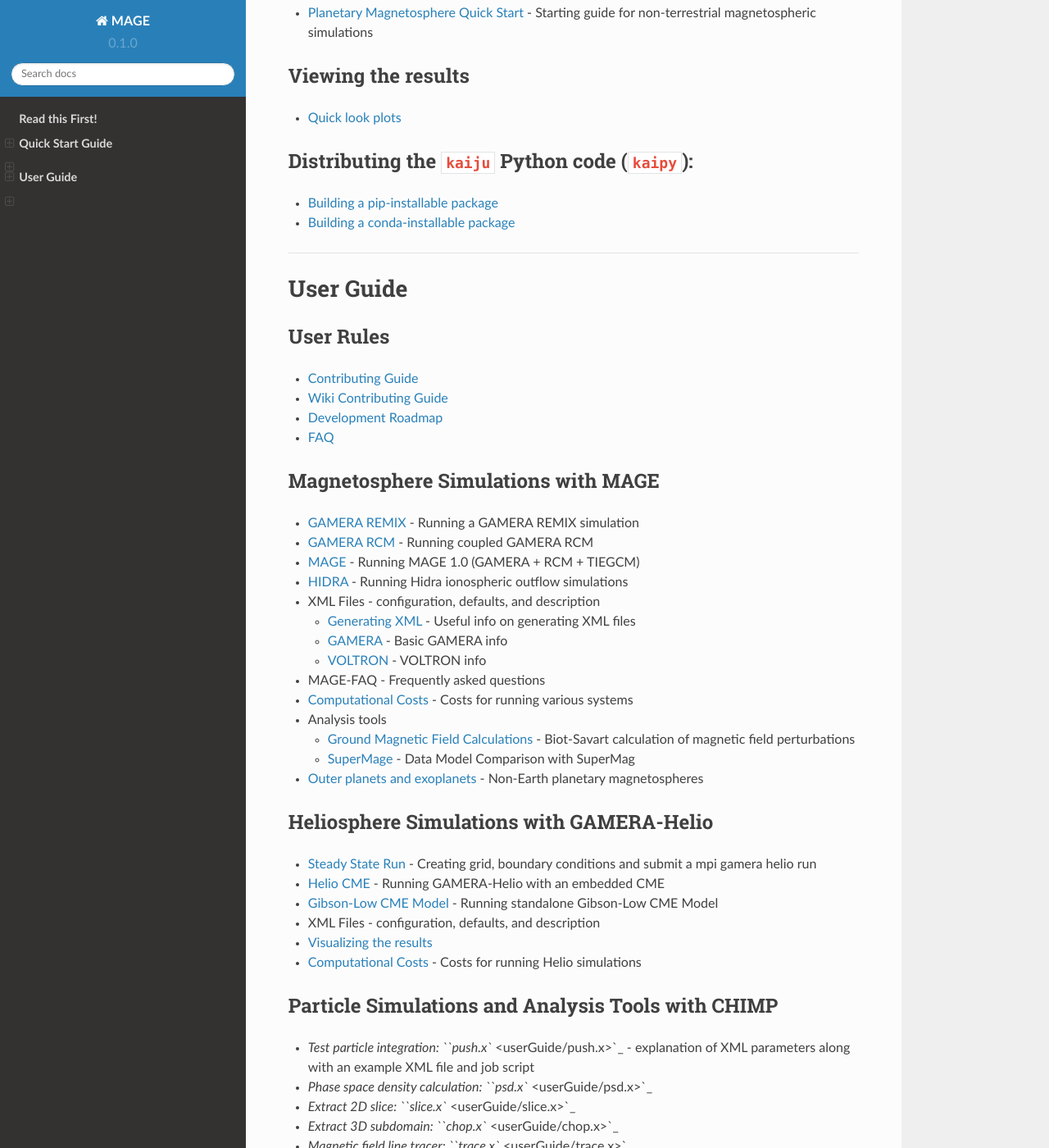
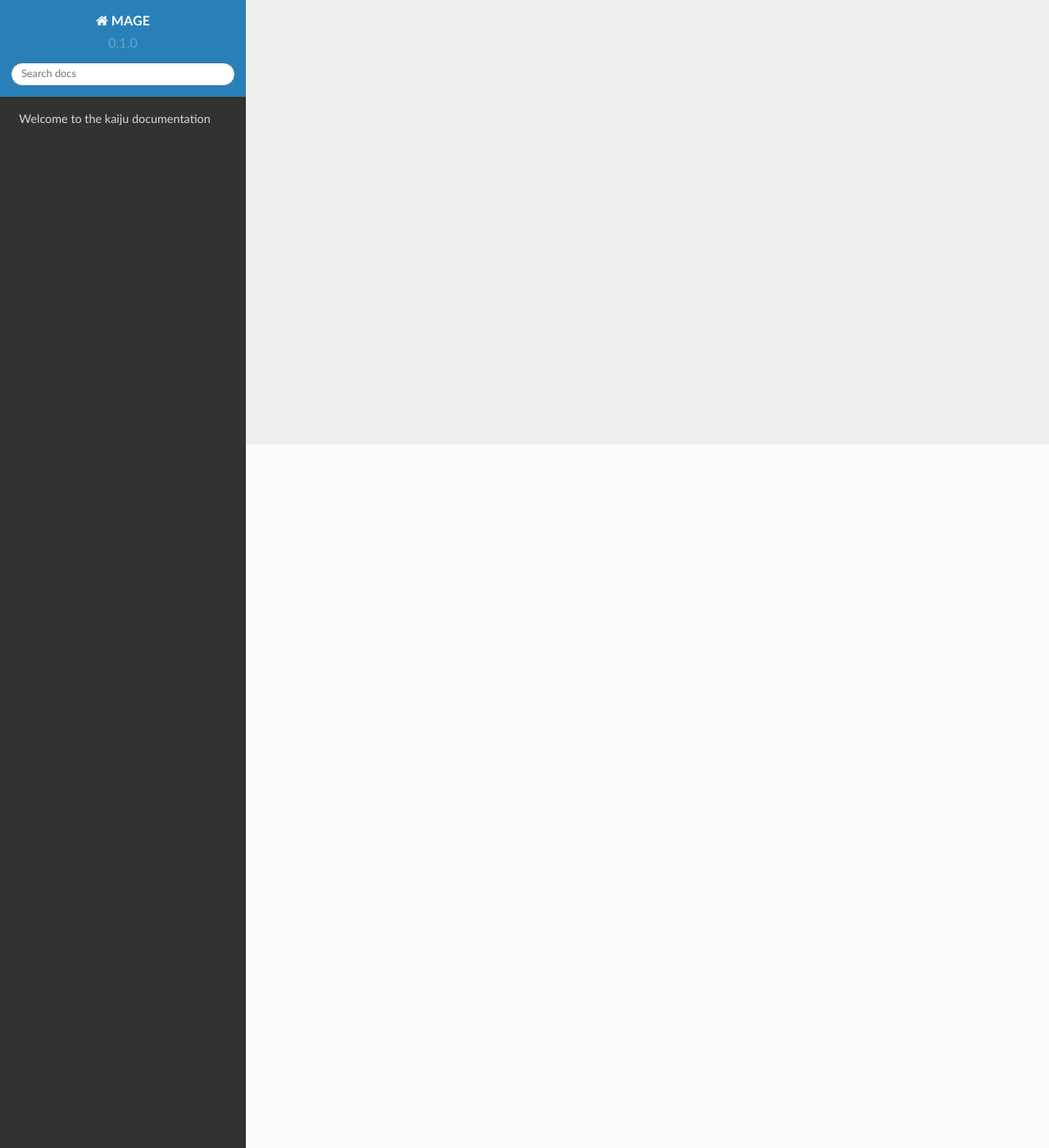
Before and after one commit to rgorby/MAGE, a Sphinx documentation site: the page built from docs/source/index.rst, in a window 1280 px wide and 1400 px high, scrolled down 858 px. Shown: the whole window at 82% size. Built offline with Sphinx 7.4.7 and the Read the Docs theme 2.0.0, drawn with Linux system fonts in a browser that asks for light colours; some of the changed text lies outside the part shown.

```diff
--- a/docs/source/index.rst
+++ b/docs/source/index.rst
@@ -2,160 +2,160 @@
    :format: html
 
 
-**Read this First!**
-========================
+Welcome to the kaiju documentation
+==================================
 
 **Use of any code contained in this repository or data produced by it is
 expected to respect these `Rules of the Road <roadrules>`_. For questions, please, `contact us <mailto:MAGEEC@LISTSERV.JHUAPL.EDU>`_.**
 
-**Code improvements and contributions are welcome, and should follow the
-pull request process outlined on `this page <userGuide/contributingGuide>`_.**
+.. **Code improvements and contributions are welcome, and should follow the
+.. pull request process outlined on `this page <userGuide/contributingGuide>`_.**
 
-**If you encounter issues go through the
-`Troubleshooting Guide <quickStart/trouble>`_ and `FAQ <userGuide/FAQ>`_ as well as `Google <https://www.google.com/>`_ before seeking help about your
-issue. If you're still having difficulty post a detailed description of
-your problem in the `#kaijuhelp <https://nasa-drive-cgs.slack.com/archives/C011V6V7YSJ>`_ Slack channel on the CGS workspace,
-where the developers and other users can try to assist you.**
+.. **If you encounter issues go through the
+.. `Troubleshooting Guide <quickStart/trouble>`_ and `FAQ <userGuide/FAQ>`_ as well as `Google <https://www.google.com/>`_ before seeking help about your
+.. issue. If you're still having difficulty post a detailed description of
+.. your problem in the `#kaijuhelp <https://nasa-drive-cgs.slack.com/archives/C011V6V7YSJ>`_ Slack channel on the CGS workspace,
+.. where the developers and other users can try to assist you.**
 
-----
+.. ----
 
-**Quick Start Guide** :raw-html-m2r:`<a name="quickStart"></a>`
-=======================================================================
+.. **Quick Start Guide** :raw-html-m2r:`<a name="quickStart"></a>`
+.. =======================================================================
 
-Building the code
------------------
+.. Building the code
+.. -----------------
 
 
-* `Prerequisites <quickStart/prerequisites>`_ - Setting up your system before you
-  clone the git repo
-* `Building kaiju <building/build>`_ - Building the code (new version)
-* `Verify installation <quickStart/tests>`_ - Testing your installation
-* `Performance <userGuide/performance>`_ - Performance Considerations
+.. * `Prerequisites <quickStart/prerequisites>`_ - Setting up your system before you
+..   clone the git repo
+.. * `Building kaiju <building/build>`_ - Building the code (new version)
+.. * `Verify installation <quickStart/tests>`_ - Testing your installation
+.. * `Performance <userGuide/performance>`_ - Performance Considerations
 
-Running the code
-----------------
+.. Running the code
+.. ----------------
 
 
-* `Geospace Quick Start Guide <quickStart/geoQuickStart>`_ - Starting guide for
-  geospace simulations
-* `Heliosphere Quick Start Guide <quickStart/helioQuickStart>`_ - Starting guide for
-  heliospheric simulations
-* `CHIMP Quick Start <quickStart/chimpQuickStart>`_ - Starting guide for test particle
-  simulations
-* `Planetary Magnetosphere Quick Start <quickStart/planetaryQuickStart>`_ - Starting
-  guide for non-terrestrial magnetospheric simulations
+.. * `Geospace Quick Start Guide <quickStart/geoQuickStart>`_ - Starting guide for
+..   geospace simulations
+.. * `Heliosphere Quick Start Guide <quickStart/helioQuickStart>`_ - Starting guide for
+..   heliospheric simulations
+.. * `CHIMP Quick Start <quickStart/chimpQuickStart>`_ - Starting guide for test particle
+..   simulations
+.. * `Planetary Magnetosphere Quick Start <quickStart/planetaryQuickStart>`_ - Starting
+..   guide for non-terrestrial magnetospheric simulations
 
-Viewing the results
--------------------
+.. Viewing the results
+.. -------------------
 
 
-* `Quick look plots <quickStart/quickLook>`_
+.. * `Quick look plots <quickStart/quickLook>`_
 
-Distributing the ``kaiju`` Python code (\ ``kaipy``\ ):
------------------------------------------------------------
+.. Distributing the ``kaiju`` Python code (\ ``kaipy``\ ):
+.. -----------------------------------------------------------
 
 
-* `Building a pip-installable package <distributing/kaipy_for_pip>`_
-* `Building a conda-installable package <distributing/kaipy_for_conda>`_
+.. * `Building a pip-installable package <distributing/kaipy_for_pip>`_
+.. * `Building a conda-installable package <distributing/kaipy_for_conda>`_
 
-----
+.. ----
 
-**User Guide** :raw-html-m2r:`<a name="userGuide"></a>`
-===============================================================
+.. **User Guide** :raw-html-m2r:`<a name="userGuide"></a>`
+.. ===============================================================
 
-User Rules
-----------
+.. User Rules
+.. ----------
 
 
-* `Contributing Guide <userGuide/contributingGuide>`_
-* `Wiki Contributing Guide <userGuide/wikiContributing>`_
-* `Development Roadmap <userGuide/developmentRoadmap>`_
-* `FAQ <userGuide/FAQ>`_
+.. * `Contributing Guide <userGuide/contributingGuide>`_
+.. * `Wiki Contributing Guide <userGuide/wikiContributing>`_
+.. * `Development Roadmap <userGuide/developmentRoadmap>`_
+.. * `FAQ <userGuide/FAQ>`_
 
-Magnetosphere Simulations with MAGE
------------------------------------
+.. Magnetosphere Simulations with MAGE
+.. -----------------------------------
 
 
-* `GAMERA REMIX <userGuide/gameraRemix>`_ - Running a GAMERA REMIX simulation
-* `GAMERA RCM <userGuide/gameraRCM>`_ - Running coupled GAMERA RCM
-* `MAGE <userGuide/mage>`_ - Running MAGE 1.0 (GAMERA + RCM + TIEGCM)
-* `HIDRA <userGuide/hidra>`_ - Running Hidra ionospheric outflow simulations
-* XML Files - configuration, defaults, and description
+.. * `GAMERA REMIX <userGuide/gameraRemix>`_ - Running a GAMERA REMIX simulation
+.. * `GAMERA RCM <userGuide/gameraRCM>`_ - Running coupled GAMERA RCM
+.. * `MAGE <userGuide/mage>`_ - Running MAGE 1.0 (GAMERA + RCM + TIEGCM)
+.. * `HIDRA <userGuide/hidra>`_ - Running Hidra ionospheric outflow simulations
+.. * XML Files - configuration, defaults, and description
 
-  * `Generating XML <userGuide/generatingXML>`_ - Useful info on generating XML files
-  * `GAMERA <userGuide/gameraXML>`_ - Basic GAMERA info
-  * `VOLTRON <userGuide/voltronXML>`_ - VOLTRON info
+..   * `Generating XML <userGuide/generatingXML>`_ - Useful info on generating XML files
+..   * `GAMERA <userGuide/gameraXML>`_ - Basic GAMERA info
+..   * `VOLTRON <userGuide/voltronXML>`_ - VOLTRON info
 
-* MAGE-FAQ - Frequently asked questions
-* `Computational Costs <userGuide/compCosts>`_ - Costs for running various systems
-* Analysis tools
+.. * MAGE-FAQ - Frequently asked questions
+.. * `Computational Costs <userGuide/compCosts>`_ - Costs for running various systems
+.. * Analysis tools
 
-  * `Ground Magnetic Field Calculations <userGuide/groundMag>`_ - Biot-Savart calculation of magnetic field perturbations
-  * `SuperMage <userGuide/superMAGE>`_ - Data Model Comparison with SuperMag
+..   * `Ground Magnetic Field Calculations <userGuide/groundMag>`_ - Biot-Savart calculation of magnetic field perturbations
+..   * `SuperMage <userGuide/superMAGE>`_ - Data Model Comparison with SuperMag
 
-* `Outer planets and exoplanets <userGuide/exoOuterPlanets>`_ - Non-Earth planetary magnetospheres
+.. * `Outer planets and exoplanets <userGuide/exoOuterPlanets>`_ - Non-Earth planetary magnetospheres
 
-Heliosphere Simulations with GAMERA-Helio
------------------------------------------
+.. Heliosphere Simulations with GAMERA-Helio
+.. -----------------------------------------
 
 
-* `Steady State Run <userGuide/steadyStateRun>`_ - Creating grid, boundary conditions and submit a mpi gamera helio run
-* `Helio CME <userGuide/helio-cme>`_ - Running GAMERA-Helio with an embedded CME
-* `Gibson-Low CME Model <userGuide/gibson-low>`_ - Running standalone Gibson-Low CME Model
-* XML Files - configuration, defaults, and description
-* `Visualizing the results <userGuide/helioVisualizing>`_
-* `Computational Costs <userGuide/compCostsHelio>`_ - Costs for running Helio simulations
+.. * `Steady State Run <userGuide/steadyStateRun>`_ - Creating grid, boundary conditions and submit a mpi gamera helio run
+.. * `Helio CME <userGuide/helio-cme>`_ - Running GAMERA-Helio with an embedded CME
+.. * `Gibson-Low CME Model <userGuide/gibson-low>`_ - Running standalone Gibson-Low CME Model
+.. * XML Files - configuration, defaults, and description
+.. * `Visualizing the results <userGuide/helioVisualizing>`_
+.. * `Computational Costs <userGuide/compCostsHelio>`_ - Costs for running Helio simulations
 
-Particle Simulations and Analysis Tools with CHIMP
---------------------------------------------------
+.. Particle Simulations and Analysis Tools with CHIMP
+.. --------------------------------------------------
 
 
-* `Test particle integration: ``push.x`` <userGuide/push.x>`_ - explanation of XML parameters along with an example XML file and job script
-* `Phase space density calculation: ``psd.x`` <userGuide/psd.x>`_
-* `Extract 2D slice: ``slice.x`` <userGuide/slice.x>`_
-* `Extract 3D  subdomain: ``chop.x`` <userGuide/chop.x>`_
-* `Magnetic field line tracer: ``trace.x`` <userGuide/trace.x>`_
-* `Ground magnetic perturbation calculation calculation: ``calcdb.x`` <userGuide/groundMag>`_
-* `CHIMP XML <userGuide/chimpXML>`_ - explanation of XML input files for CHIMP
+.. * `Test particle integration: ``push.x`` <userGuide/push.x>`_ - explanation of XML parameters along with an example XML file and job script
+.. * `Phase space density calculation: ``psd.x`` <userGuide/psd.x>`_
+.. * `Extract 2D slice: ``slice.x`` <userGuide/slice.x>`_
+.. * `Extract 3D  subdomain: ``chop.x`` <userGuide/chop.x>`_
+.. * `Magnetic field line tracer: ``trace.x`` <userGuide/trace.x>`_
+.. * `Ground magnetic perturbation calculation calculation: ``calcdb.x`` <userGuide/groundMag>`_
+.. * `CHIMP XML <userGuide/chimpXML>`_ - explanation of XML input files for CHIMP
 
-Rice Convection Model
----------------------
+.. Rice Convection Model
+.. ---------------------
 
 
-* `RCMX <userGuide/rcmx>`_ - Stand-alone RCM driver (rcm.x)
-* `XML Files <userGuide/rcm_xml>`_ - configuration, defaults, and description
-* `lambdautils <userGuide/lambdaUtils>`_ - Generating and testing rcmconfigs with lambdautils
-* `Diffuse precipitation <userGuide/wmutils>`_ - Electron loss and precipitation prescribed by wave models
+.. * `RCMX <userGuide/rcmx>`_ - Stand-alone RCM driver (rcm.x)
+.. * `XML Files <userGuide/rcm_xml>`_ - configuration, defaults, and description
+.. * `lambdautils <userGuide/lambdaUtils>`_ - Generating and testing rcmconfigs with lambdautils
+.. * `Diffuse precipitation <userGuide/wmutils>`_ - Electron loss and precipitation prescribed by wave models
 
-Comparing results with satellite data
--------------------------------------
+.. Comparing results with satellite data
+.. -------------------------------------
 
 
-* `msphsatcomp <userGuide/msphsatcomp>`_ - Comparison of terrestrial magnetosphere runs with satellite data
-* `heliosatcomp <userGuide/heliosatcomp>`_ - Comparison of heliosphere runs with satellite data
+.. * `msphsatcomp <userGuide/msphsatcomp>`_ - Comparison of terrestrial magnetosphere runs with satellite data
+.. * `heliosatcomp <userGuide/heliosatcomp>`_ - Comparison of heliosphere runs with satellite data
 
-Tools
------
+.. Tools
+.. -----
 
 
-* `Containerization <Pokeball>`_ - Early work on containerization/cloud computing
-* `Sublime Text <userGuide/Sublime_Text>`_ - Using sublime text for development
-* `Debugging <userGuide/debugging>`_ - Setting up and running the Allinea parallel debugger
-* `Globus Endpoint <userGuide/globusEndpoint>`_ - Sharing data at NCAR via Globus Endpoint
-* `NASA JupyterLab <userGuide/nasaJupyter>`_ - Using JupyterLab on NASA HEC systems to analyze results
+.. * `Containerization <Pokeball>`_ - Early work on containerization/cloud computing
+.. * `Sublime Text <userGuide/Sublime_Text>`_ - Using sublime text for development
+.. * `Debugging <userGuide/debugging>`_ - Setting up and running the Allinea parallel debugger
+.. * `Globus Endpoint <userGuide/globusEndpoint>`_ - Sharing data at NCAR via Globus Endpoint
+.. * `NASA JupyterLab <userGuide/nasaJupyter>`_ - Using JupyterLab on NASA HEC systems to analyze results
 
-Code information
-----------------
+.. Code information
+.. ----------------
 
 
-* `Repository Organization <userGuide/codeOrg>`_  -  Structure of the kaiju repository
-* `Interpolation function in MAGE <userGuide/interpolationInMAGE>`_ - Info on how interpolation is done in MAGE
-* `Derivation of precipitation <userGuide/derivation_of_precipitation>`_ - Derivation of auroral precipitation in MAGE.
+.. * `Repository Organization <userGuide/codeOrg>`_  -  Structure of the kaiju repository
+.. * `Interpolation function in MAGE <userGuide/interpolationInMAGE>`_ - Info on how interpolation is done in MAGE
+.. * `Derivation of precipitation <userGuide/derivation_of_precipitation>`_ - Derivation of auroral precipitation in MAGE.
 
-Testing
--------
+.. Testing
+.. -------
 
 
-* `Unit Testing <userGuide/unitTesting>`_ - Setting up unit testing framework for Kaiju codes
-* `Adding new tests <userGuide/addingNewTests>`_ - Steps for adding new tests
-* `TIE-GCM Benchmarks <userGuide/tiegcmBenchmarks>`_ - Instructions for running the TIEGCM benchmarks
+.. * `Unit Testing <userGuide/unitTesting>`_ - Setting up unit testing framework for Kaiju codes
+.. * `Adding new tests <userGuide/addingNewTests>`_ - Steps for adding new tests
+.. * `TIE-GCM Benchmarks <userGuide/tiegcmBenchmarks>`_ - Instructions for running the TIEGCM benchmarks
```
Also changed, not shown: docs/source/roadrules.rst (added, +17 -0 lines).
